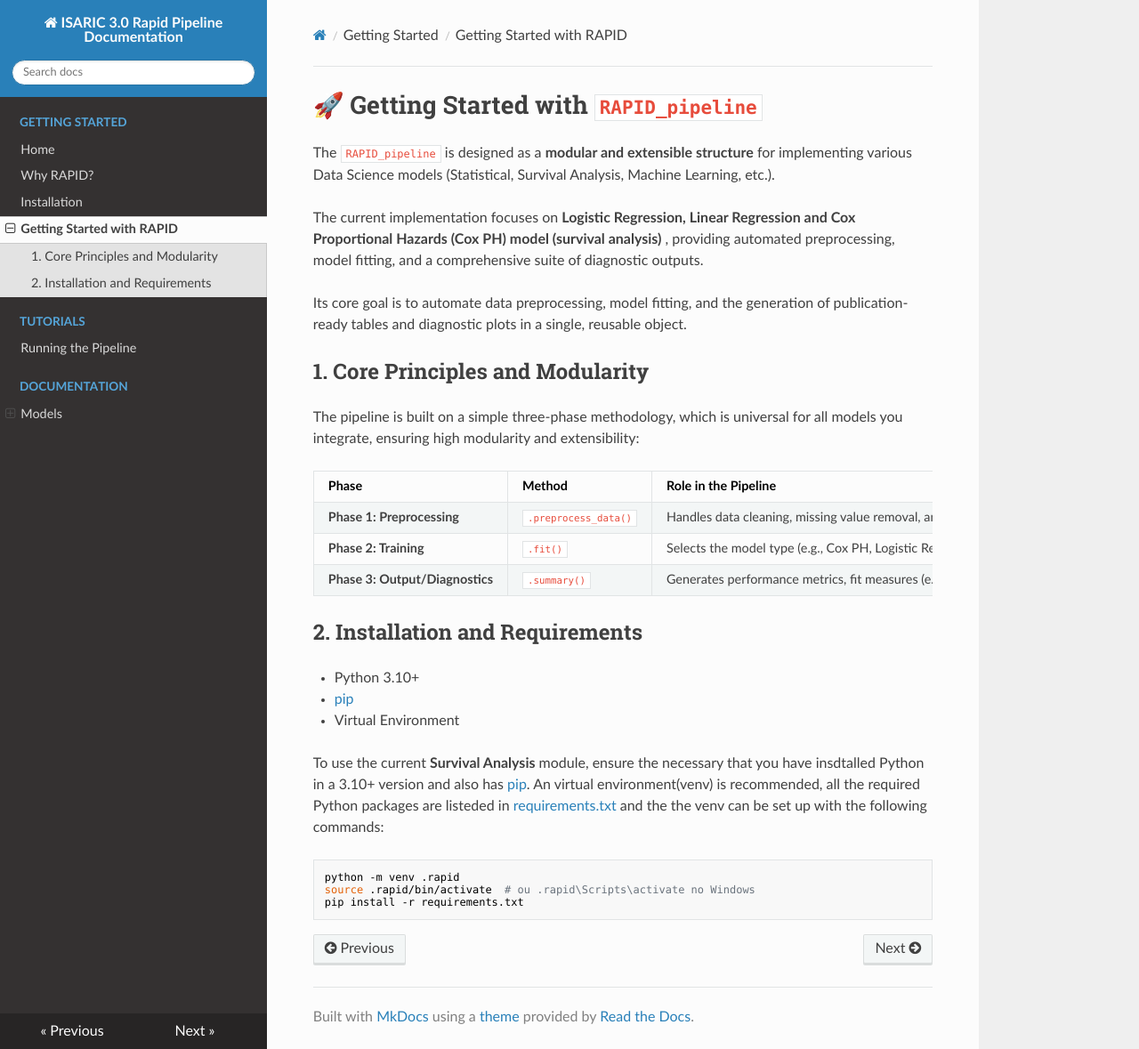
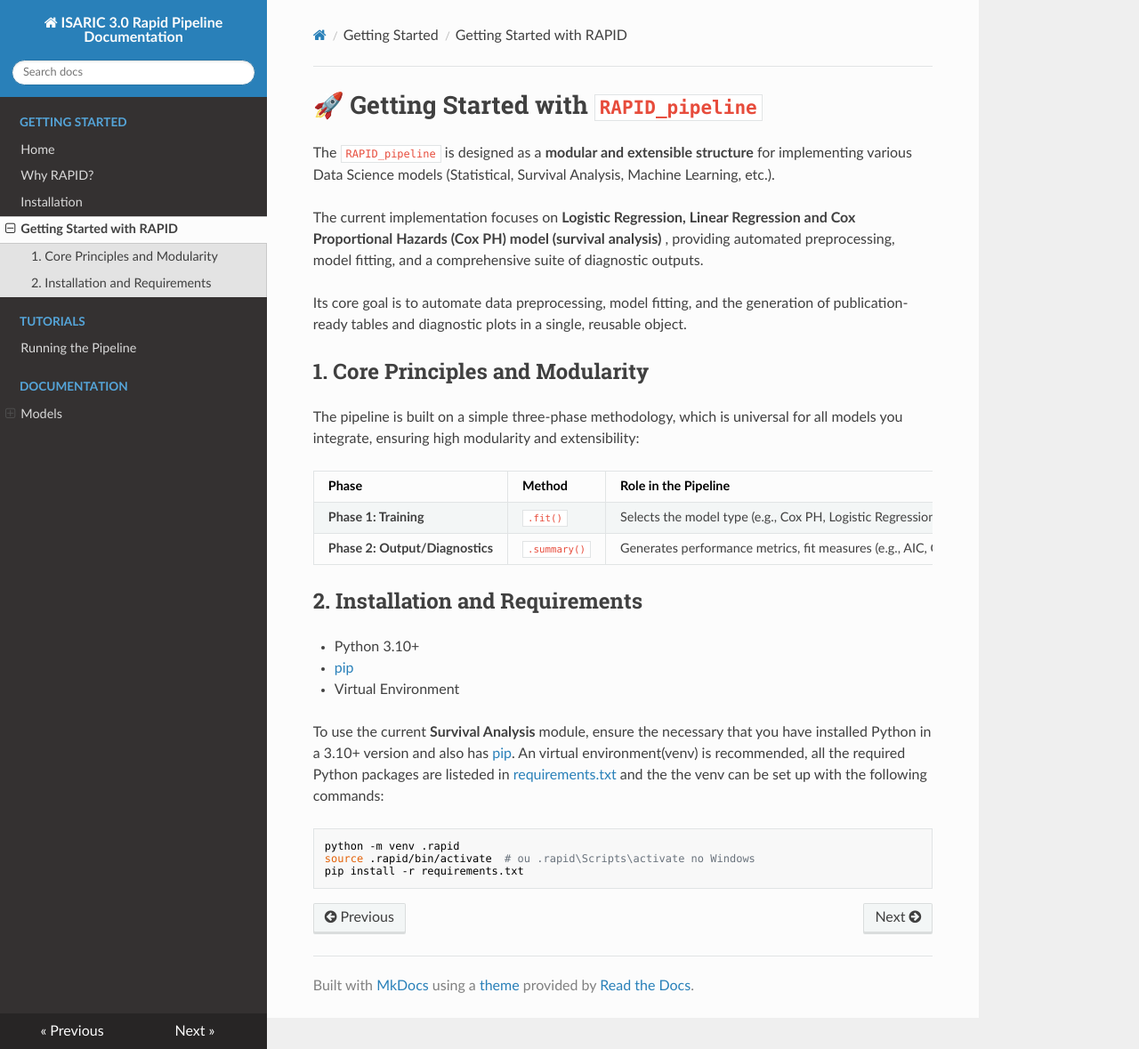
Before and after one commit to noispuc/isaric3.0-rapid, an MkDocs documentation site: the page built from docs/getting_started.md, in a window 1280 px wide and 1179 px high. Shown: the whole window at 89% size. Built offline with MkDocs 1.6.1, drawn with Linux system fonts in a browser that asks for light colours; nearby versions of some CDN libraries.

Commit message:
fix: update documentation for clarity and accuracy in various sections

````diff
--- a/docs/getting_started.md
+++ b/docs/getting_started.md
@@ -12,16 +12,15 @@ The pipeline is built on a simple three-phase methodology, which is universal fo
 
 | Phase | Method | Role in the Pipeline |
 | :--- | :--- | :--- |
-| **Phase 1: Preprocessing** | `.preprocess_data()` | Handles data cleaning, missing value removal, and feature transformation (e.g., one-hot encoding). |
-| **Phase 2: Training** | `.fit()` | Selects the model type (e.g., Cox PH, Logistic Regression, Random Forest) and performs the training procedure. |
-| **Phase 3: Output/Diagnostics** | `.summary()` | Generates performance metrics, fit measures (e.g., AIC, C-Index), and produces a user-specified list of diagnostic plots. |
+| **Phase 1: Training** | `.fit()` | Selects the model type (e.g., Cox PH, Logistic Regression, Random Forest) and performs the training procedure. |
+| **Phase 2: Output/Diagnostics** | `.summary()` | Generates performance metrics, fit measures (e.g., AIC, C-Index), and produces a user-specified list of diagnostic plots. |
 
 ## 2\. Installation and Requirements
 - Python 3.10+
 - [pip](https://pip.pypa.io/en/stable/)
 - Virtual Environment
 
-To use the current **Survival Analysis** module, ensure the necessary that you have insdtalled Python in a 3.10+ version and also has [pip](https://pip.pypa.io/en/stable/). An virtual environment(venv) is recommended, all the required Python packages are listeded in [requirements.txt](https://github.com/noispuc/isaric3.0-rapid/tree/main) and the the venv can be set up with the following commands:
+To use the current **Survival Analysis** module, ensure the necessary that you have installed Python in a 3.10+ version and also has [pip](https://pip.pypa.io/en/stable/). An virtual environment(venv) is recommended, all the required Python packages are listeded in [requirements.txt](https://github.com/noispuc/isaric3.0-rapid/tree/main) and the the venv can be set up with the following commands:
 
 ```bash
 python -m venv .rapid
````
Also changed, not shown: docs/index.md (+1 -1 lines), docs/survival.md (+1 -1 lines), docs/why_rapid.md (+2 -2 lines).
